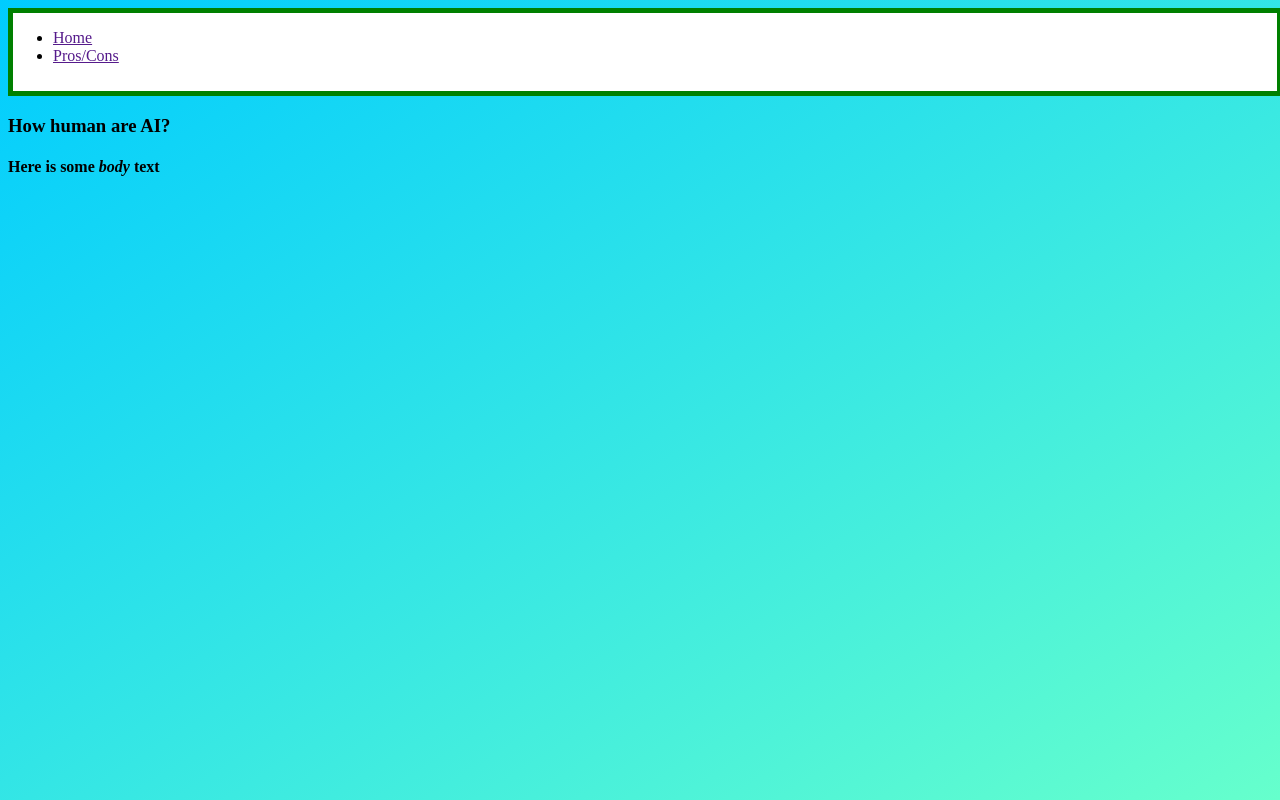
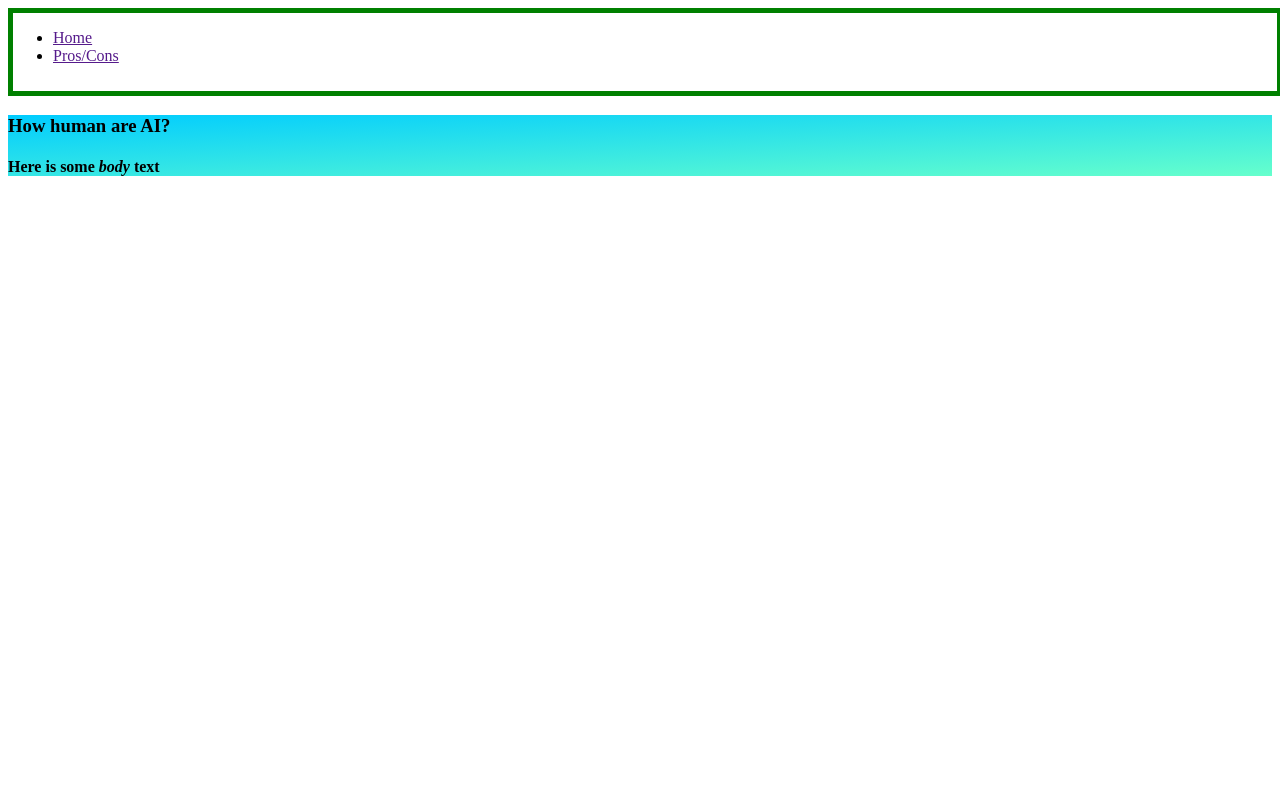
Before and after one commit to Lukas-n-milo/AI-Rights, a plain HTML site: page index.html in a window 1280 px wide. Drawn offline with Linux system fonts and the light colour scheme.

Commit message:
Update stylesheet.css

```diff
--- a/stylesheet.css
+++ b/stylesheet.css
@@ -1,4 +1,4 @@
-body {
+.subtext {
     background: linear-gradient(to bottom right, #00ccff, #66ffcc);
 }
 .NavBar{
```
